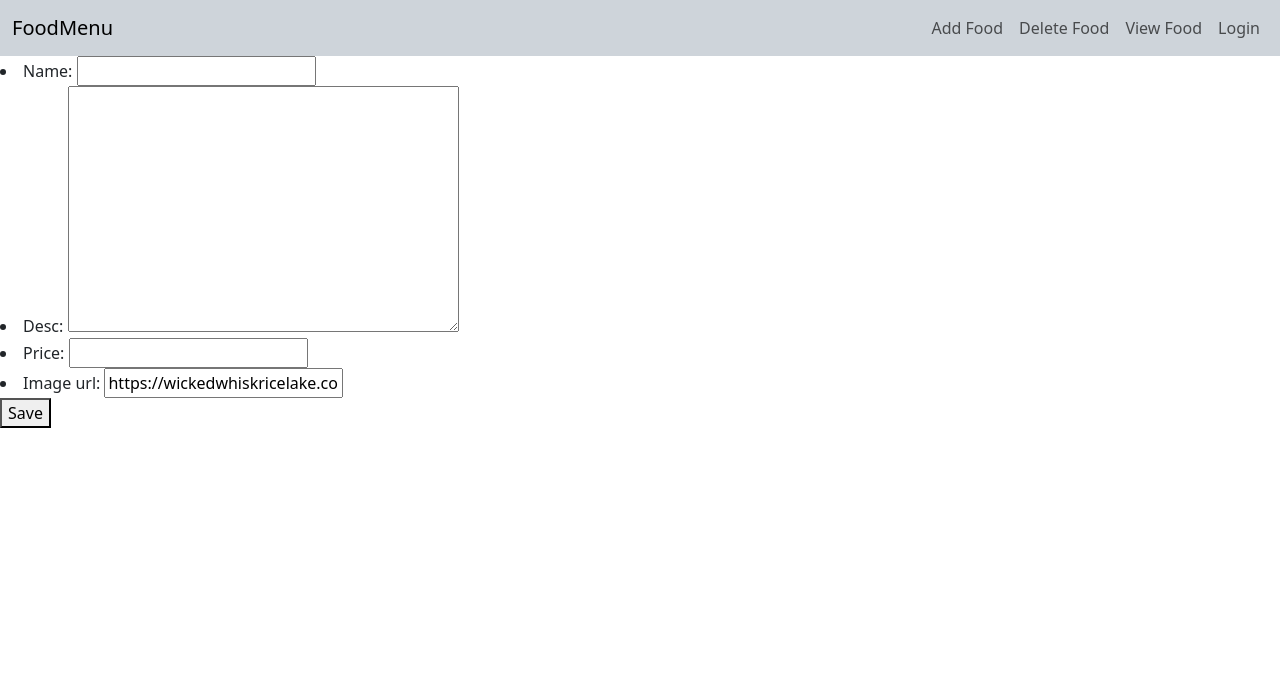
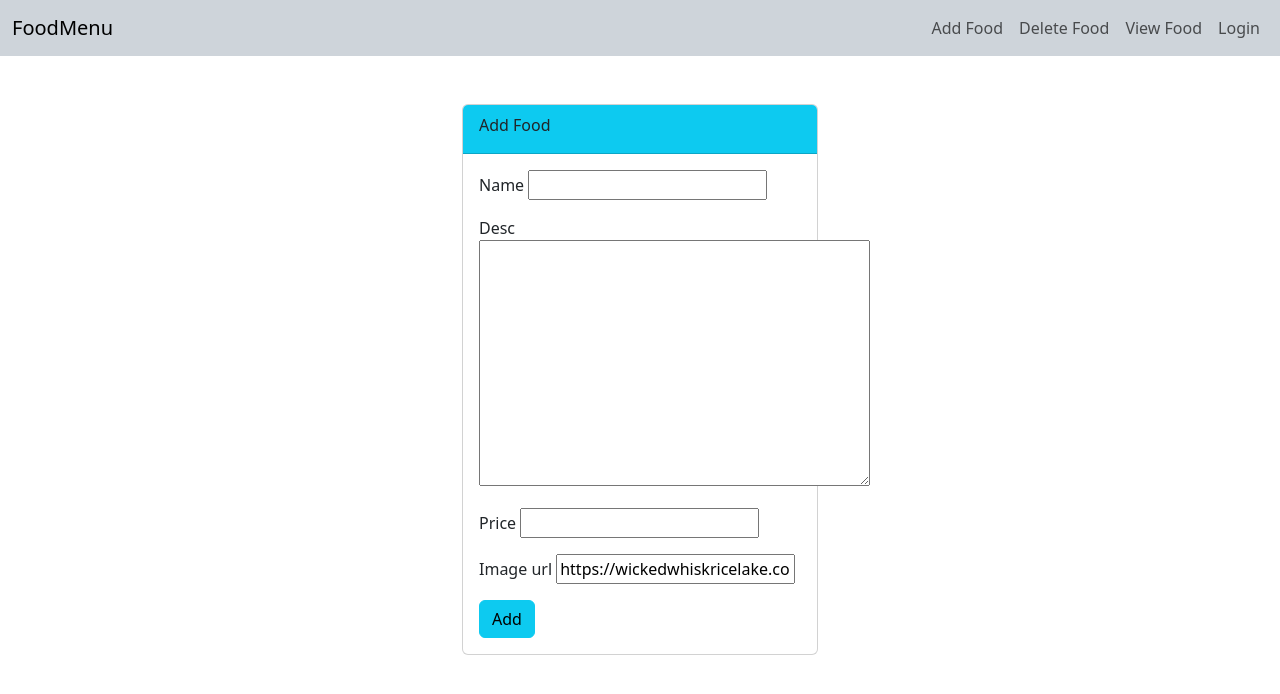
Before and after one commit to prateekkumaroriginal/Foodmenu_project, a Django app: page /foods/add/ in a window 1280 px wide. Shown: the top 694 px of the page. Run offline with Django 4.2, Linux system fonts and the light colour scheme.

Commit message:
Add user to Food, design templates

```diff
--- a/food/models.py
+++ b/food/models.py
@@ -1,7 +1,10 @@
 from django.db import models
+from django.contrib.auth.models import User
+from django.urls import reverse
 
 # Create your models here.
 class Food(models.Model):
+    author = models.ForeignKey(User, on_delete=models.CASCADE, default=1)
     name = models.CharField(max_length=200)
     desc = models.TextField()
     price = models.DecimalField(max_digits=8, decimal_places=2)
@@ -9,3 +12,6 @@ class Food(models.Model):
 
     def __str__(self):
         return self.name
+
+    def get_absolute_url(self):
+        return reverse("food:food-details", kwargs={"item_id": self.pk})
--- a/food/templates/food/food_form.html
+++ b/food/templates/food/food_form.html
@@ -1,9 +1,29 @@
 {% extends 'food/base.html' %}
 
 {% block content %}
-<form method="post">
-    {% csrf_token %}
-    {{form.as_ul}}
-    <button type="submit">Save</button>
-</form>
+<div class="container mt-5">
+    <div class="row">
+        <div class="col-4 offset-4">
+            <div class="card">
+                <div class="card-header bg-info">
+                    <div class="card-title ">
+                        Add Food
+                    </div>
+                </div>
+                <div class="card-body">
+                    <form method="POST">
+                        {% csrf_token %}
+                        {% for field in form %}
+                            <div class="mb-3">
+                                <label for="{{ field.id_for_label }}">{{ field.label }}</label>
+                                {{ field }}
+                            </div>
+                        {% endfor %}
+                        <button class="btn btn-info" type="submit">Add</button>
+                    </form>
+                </div>
+            </div>
+        </div>
+    </div>
+</div>
 {% endblock content %}
--- a/food/templates/food/index.html
+++ b/food/templates/food/index.html
@@ -13,7 +13,8 @@
                     <div class="card-body">
                         <h5 class="card-title">{{item.name}}</h5>
                         <p class="card-text">{{item.desc | truncatewords:20}}</p>
-                        <p class="card-text"><small class="text-body-secondary">Rs. {{item.price}}</small></p>
+                        <span class="card-text"><small class="text-body-secondary">Rs. {{item.price}}</small></span>
+                        <span style="margin-left: 20px;">{{item.author}}</span>
                     </div>
                 </div>
                 <div class="col-md-2 d-flex align-items-center">
--- a/food/urls.py
+++ b/food/urls.py
@@ -3,9 +3,9 @@ from . import views
 
 app_name = 'food'
 urlpatterns = [
-    path('', views.index, name='index'),
-    path('<int:item_id>/', views.food_details, name='food-details'),
+    path('', views.IndexView.as_view(), name='index'),
+    path('<int:item_id>/', views.FoodDetailView.as_view(), name='food-details'),
     path('<int:item_id>/update/', views.update_food, name='update-item'),
     path('<int:item_id>/delete/', views.delete_food, name='delete-item'),
-    path('add/', views.create_food, name='add-item'),
+    path('add/', views.FoodCreateView.as_view(), name='add-item'),
 ]
--- a/food/views.py
+++ b/food/views.py
@@ -1,24 +1,34 @@
+from django.forms.models import BaseModelForm
+from django.http import HttpResponse
 from django.shortcuts import render, redirect
 from .models import Food
 from .forms import FoodForm
+from django.views.generic import ListView, DetailView, CreateView
 
 # Create your views here.
 
 
-def index(request):
-    items = Food.objects.all()
-    context = {
-        'items': items
-    }
-    return render(request, 'food/index.html', context)
+class IndexView(ListView):
+    model = Food
+    template_name = 'food/index.html'
+    context_object_name = 'items'
+
+class FoodDetailView(DetailView):
+    model = Food
+    pk_url_kwarg = 'item_id'
+    context_object_name = 'item'
+    template_name = 'food/food_details.html'
 
 
-def food_details(request, item_id):
-    item = Food.objects.get(pk=item_id)
-    context = {
-        'item': item
-    }
-    return render(request, 'food/food_details.html', context)
+class FoodCreateView(CreateView):
+    model = Food
+    fields = ['name', 'desc', 'price', 'image_url']
+    template_name = 'food/food_form.html'
+
+    def form_valid(self, form):
+        form.instance.author = self.request.user
+        return super().form_valid(form)
+
 
 
 def create_food(request):
@@ -39,6 +49,7 @@ def update_food(request, item_id):
 
     return render(request, 'food/food_form.html', {'form': form})
 
+
 def delete_food(request, item_id):
     item = Food.objects.get(pk=item_id)
     if request.method == 'POST':
@@ -48,4 +59,4 @@ def delete_food(request, item_id):
         else:
             return redirect('food:food-details', item_id=item_id)
 
-    return render(request, 'food/food_delete.html', {'item':item})
+    return render(request, 'food/food_delete.html', {'item': item})
```
Also changed, not shown: users/templates/users/login.html (+31 -5 lines), users/templates/users/register.html (+29 -5 lines), food/migrations/0004_food_author.py (added), users/migrations/0002_alter_profile_image.py (added).
